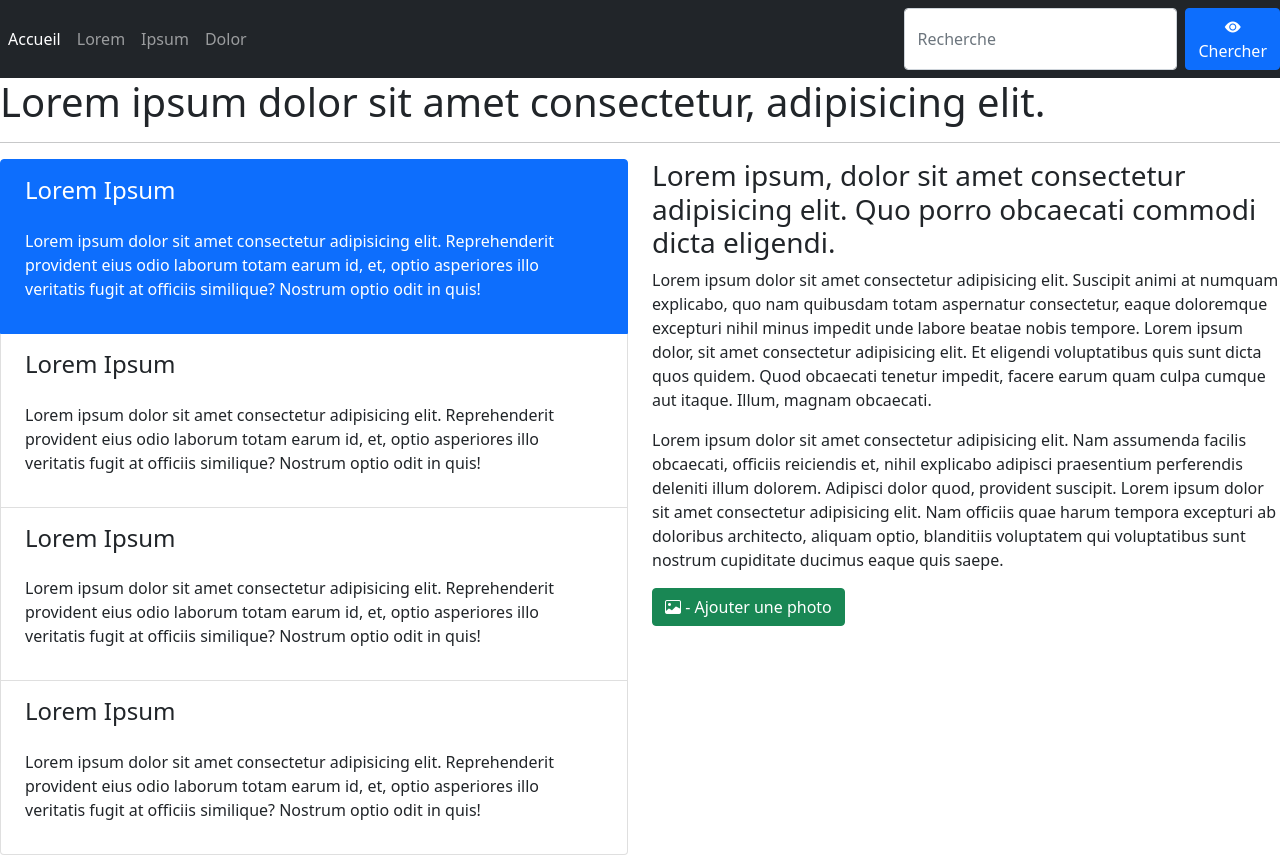
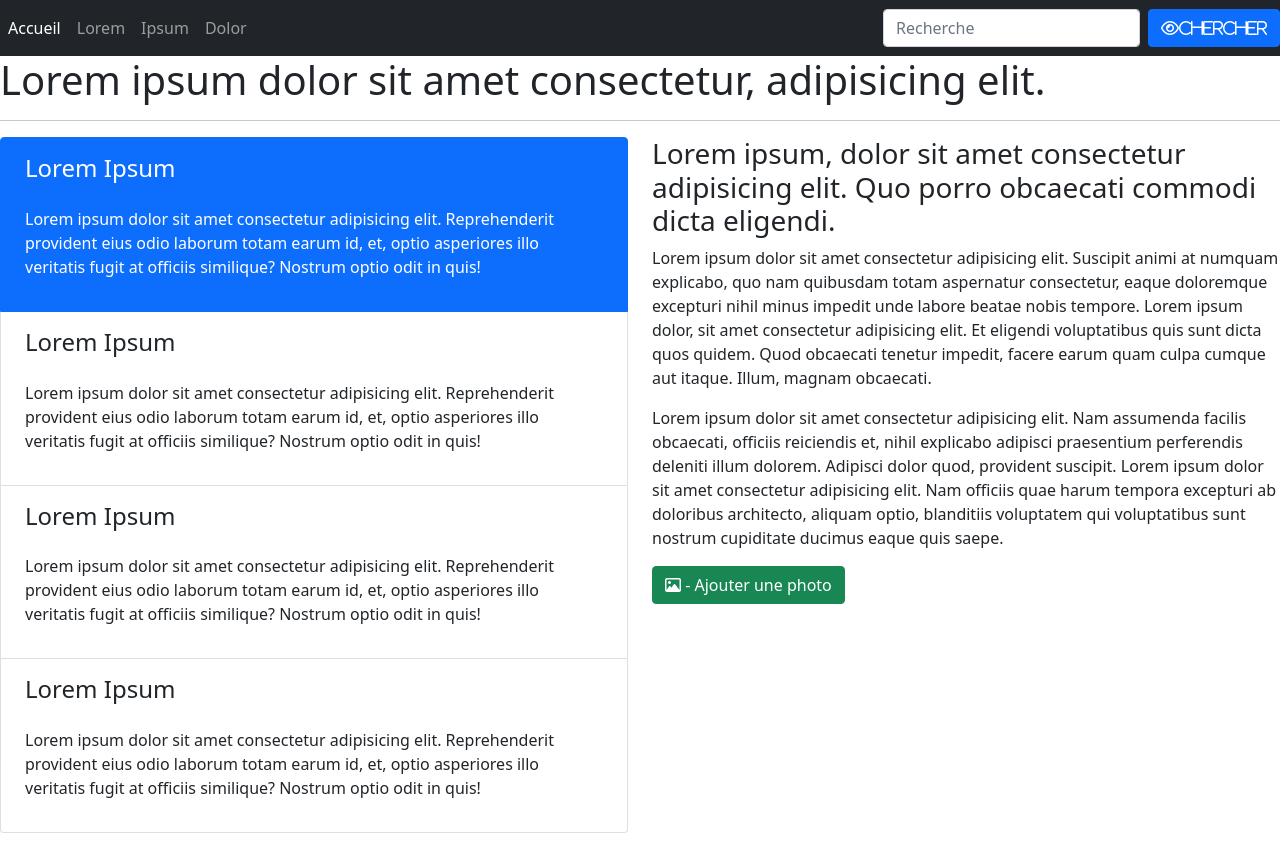
Before and after one commit to AhmadGhlm/Exercice_Bootstrap, a plain HTML site: page index.html in a window 1280 px wide. Shown: the top 858 px of the page. Drawn offline with nearby package versions, Linux system fonts and the light colour scheme.

Commit message:
change bootstrap icon for font awesome icon

```diff
--- a/index.html
+++ b/index.html
@@ -4,7 +4,7 @@
     <meta charset="UTF-8">
     <meta name="viewport" content="width=device-width, initial-scale=1.0">
     <link href="https://cdn.jsdelivr.net/npm/bootstrap@5.0.0-beta1/dist/css/bootstrap.min.css" rel="stylesheet" integrity="sha384-giJF6kkoqNQ00vy+HMDP7azOuL0xtbfIcaT9wjKHr8RbDVddVHyTfAAsrekwKmP1" crossorigin="anonymous">
-    <link rel="stylesheet" href="https://cdn.jsdelivr.net/npm/bootstrap-icons@1.3.0/font/bootstrap-icons.css">
+    <script src="https://kit.fontawesome.com/403e98b532.js" crossorigin="anonymous"></script>
 <script src="https://cdn.jsdelivr.net/npm/bootstrap@5.0.0-beta1/dist/js/bootstrap.bundle.min.js" integrity="sha384-ygbV9kiqUc6oa4msXn9868pTtWMgiQaeYH7/t7LECLbyPA2x65Kgf80OJFdroafW" crossorigin="anonymous"></script>
     <link rel="stylesheet" href="style.css">
     <title>Exercice Bootstrap</title>
@@ -28,7 +28,7 @@
             </ul>
             <form class="d-flex">
               <input class="form-control me-2" type="search" placeholder="Recherche" aria-label="Search">
-              <button class="btn btn-primary" type="submit"><i class="bi bi-eye-fill"></i>Chercher</button>
+              <button class="btn btn-primary" type="submit"><i class="far fa-eye"><a>Chercher</a></i></button>
             </form>
         </nav>
     </header>
@@ -48,7 +48,7 @@
                 <h3>Lorem ipsum, dolor sit amet consectetur adipisicing elit. Quo porro obcaecati commodi dicta eligendi.</h3>
                 <p>Lorem ipsum dolor sit amet consectetur adipisicing elit. Suscipit animi at numquam explicabo, quo nam quibusdam totam aspernatur consectetur, eaque doloremque excepturi nihil minus impedit unde labore beatae nobis tempore. Lorem ipsum dolor, sit amet consectetur adipisicing elit. Et eligendi voluptatibus quis sunt dicta quos quidem. Quod obcaecati tenetur impedit, facere earum quam culpa cumque aut itaque. Illum, magnam obcaecati.</p>
                 <p>Lorem ipsum dolor sit amet consectetur adipisicing elit. Nam assumenda facilis obcaecati, officiis reiciendis et, nihil explicabo adipisci praesentium perferendis deleniti illum dolorem. Adipisci dolor quod, provident suscipit. Lorem ipsum dolor sit amet consectetur adipisicing elit. Nam officiis quae harum tempora excepturi ab doloribus architecto, aliquam optio, blanditiis voluptatem qui voluptatibus sunt nostrum cupiditate ducimus eaque quis saepe.</p>
-                <button class="btn btn-success" type="submit"><i class="bi bi-image"></i> - Ajouter une photo</button>
+                <button class="btn btn-success" type="submit"><i class="far fa-image"></i> - Ajouter une photo</button>
             </div>
         </div>
         <hr>
```
